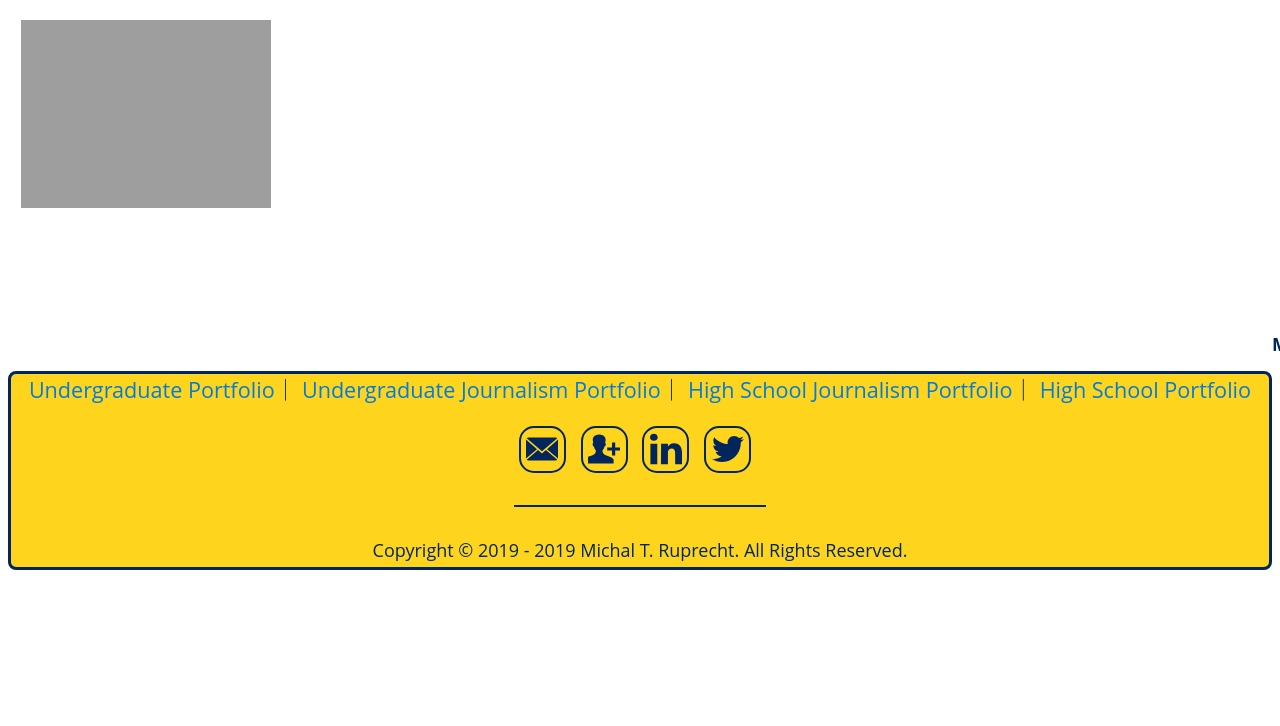
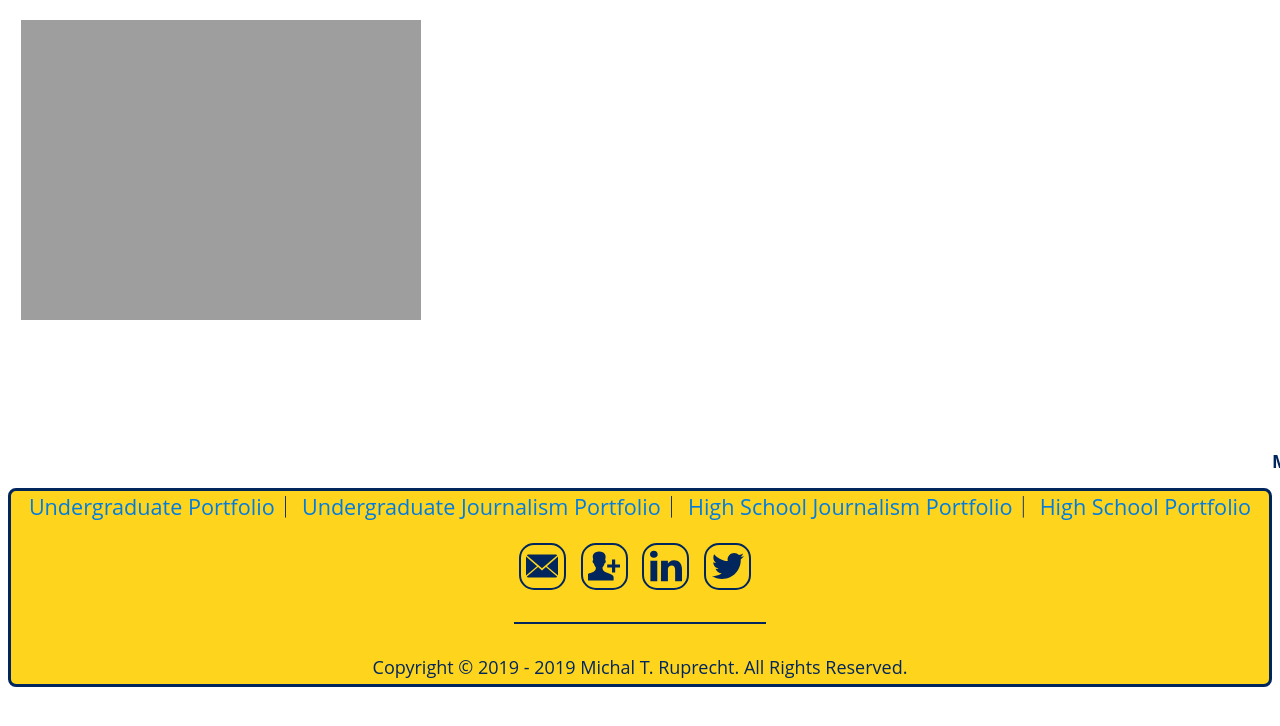
Before and after one commit to MichalRuprecht/michalruprecht.github.io, a Jekyll site: the page built from pages/journalism.html, in a window 1280 px wide. Shown: the top 726 px of the page. Built offline with Jekyll 4.4.1, drawn with Linux system fonts in a browser that asks for light colours.

Commit message:
Update journalism.html

```diff
--- a/pages/journalism.html
+++ b/pages/journalism.html
@@ -10,7 +10,7 @@ title: Michal T. Ruprecht Official Website
   <body>
     <div class="grid">
       <div class="photojp">
-        <img src="https://michalruprecht.com/assets/jp/profile.svg" alt="Michal Ruprecht Profile Picture" width="250px" align="middle">
+        <img src="https://michalruprecht.com/assets/jp/profile.svg" alt="Michal Ruprecht Profile Picture">
       </div>
 
       <div class="textjp">
@@ -20,6 +20,7 @@ title: Michal T. Ruprecht Official Website
         <div class="container">
           <h3><b><big>Michigan Community Scholars Program<font color="#FF0000">.</font></big></b>
               <br />
+
       </div>
 
     <footer>
```
